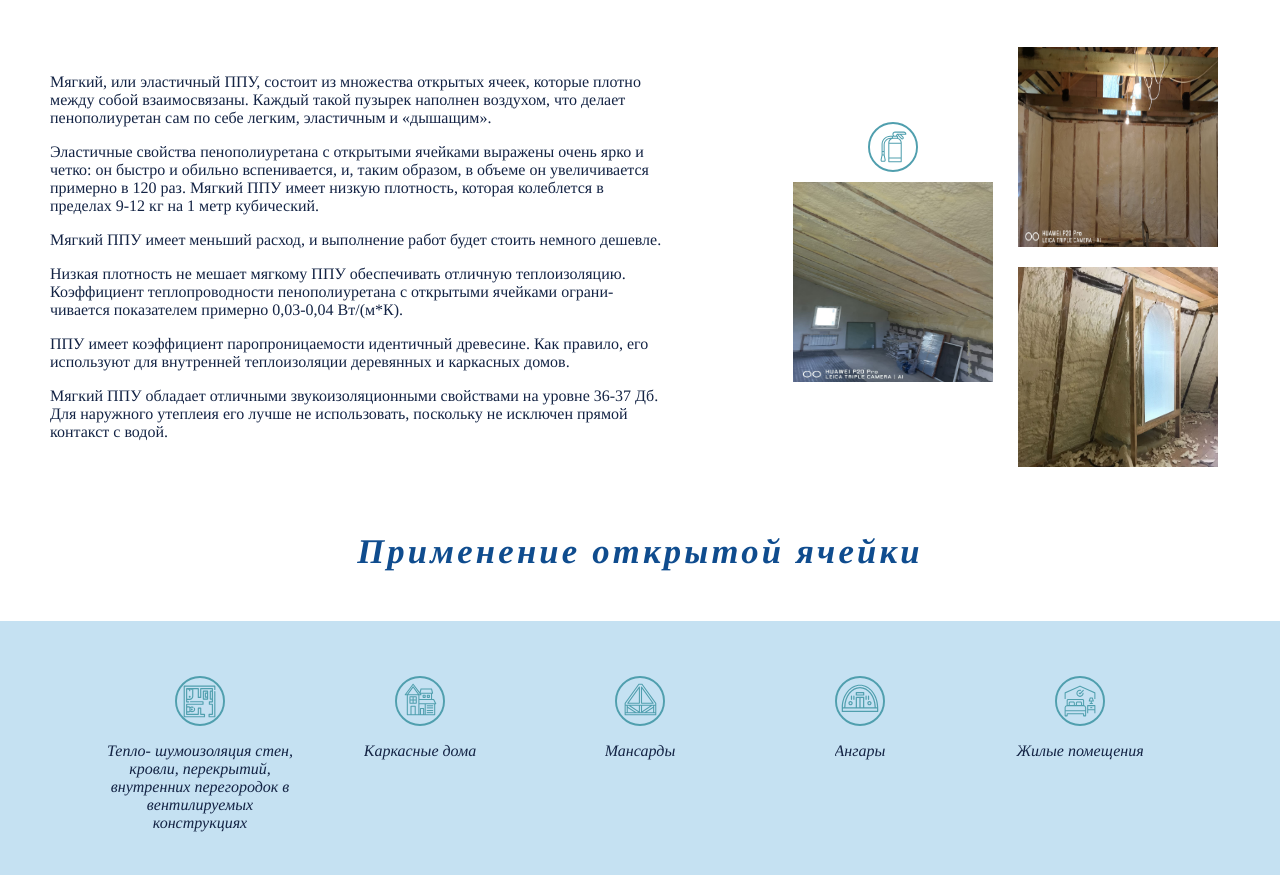
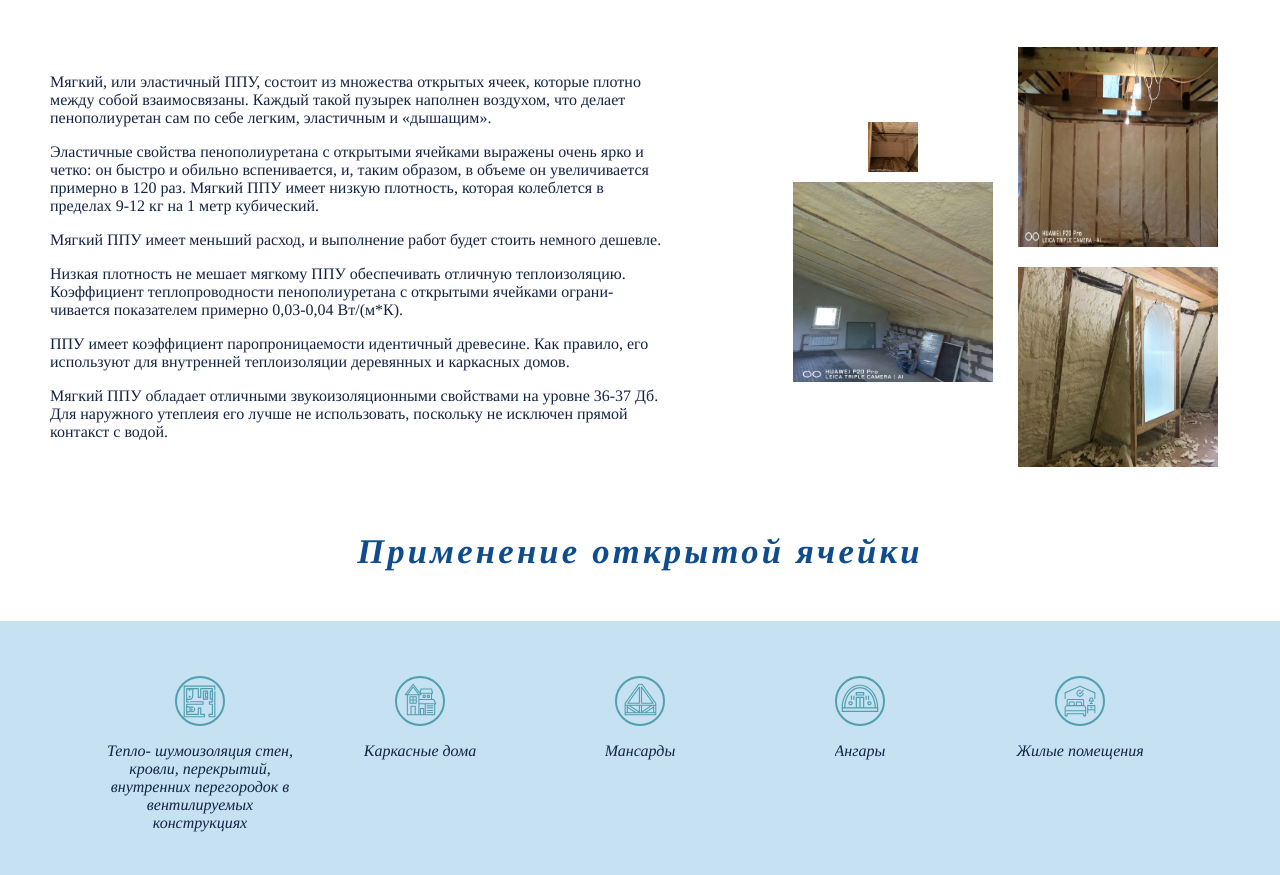
Before and after one commit to olgastepa/-2, a plain HTML site: page о-нас.html in a window 1280 px wide. Shown: the part 2300-3175 px from the top of the page. Drawn offline with Linux system fonts and the light colour scheme.

Commit message:
another test

```diff
--- a/о-нас.html
+++ b/о-нас.html
@@ -108,7 +108,7 @@
             <p class="body-text-left">Мягкий ППУ обладает отличными звукоизоляционными свойствами на уровне 36-37 Дб. Для наружного утеплеия его лучше не использовать, поскольку не исключен прямой контакст с водой.</p>
         </div>
         <div class="pictures-container flex-column">
-            <img src="assets/онас/пожаробезопасность.svg" alt="" class="icons-img">
+            <img src="assets/онас/открытая-ячейка-1.JPG" alt="" class="icons-img">
             <img src="assets/онас/открытая-ячейка-2.JPG" alt="" class="picture-box">
             <img src="assets/онас/открытая-ячейка-3.JPG" alt="" class="picture-box">
             <img src="assets/онас/открытая-ячейка-4.jpeg" alt="" class="picture-box">
```
